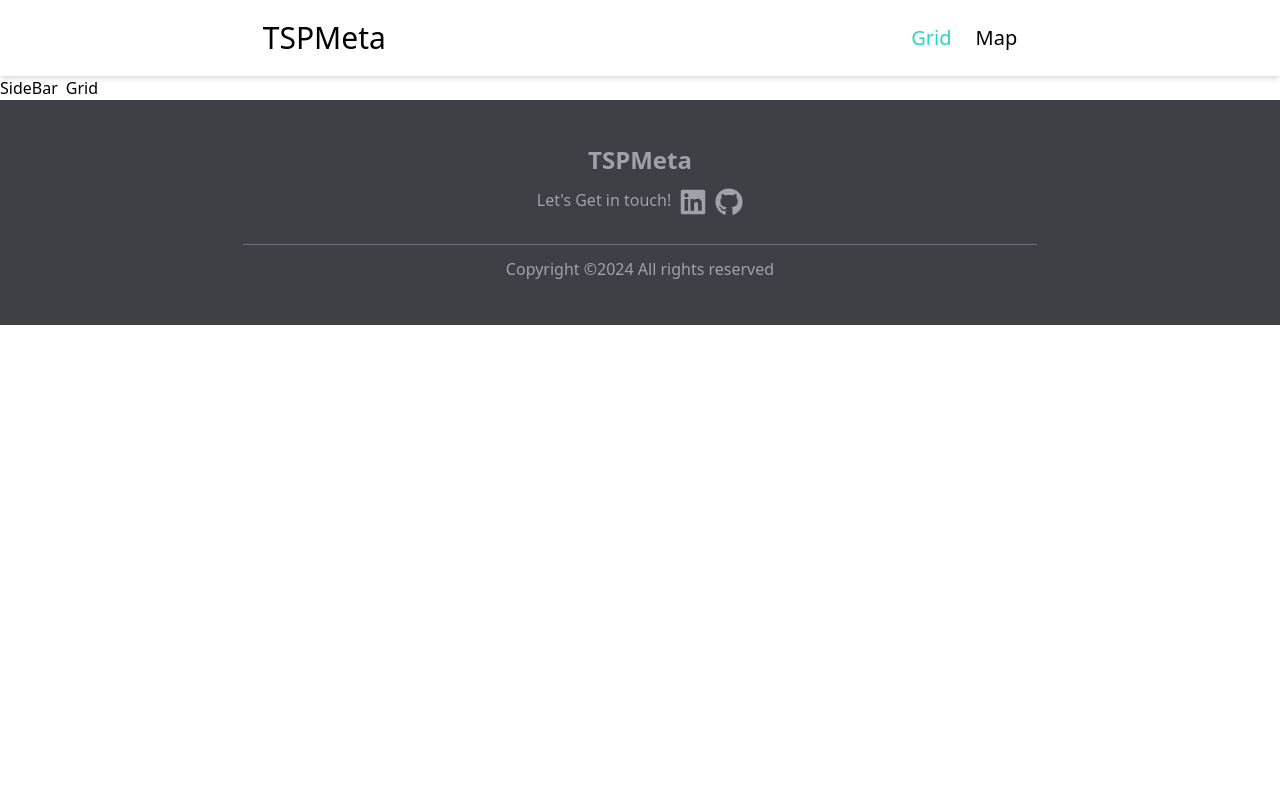
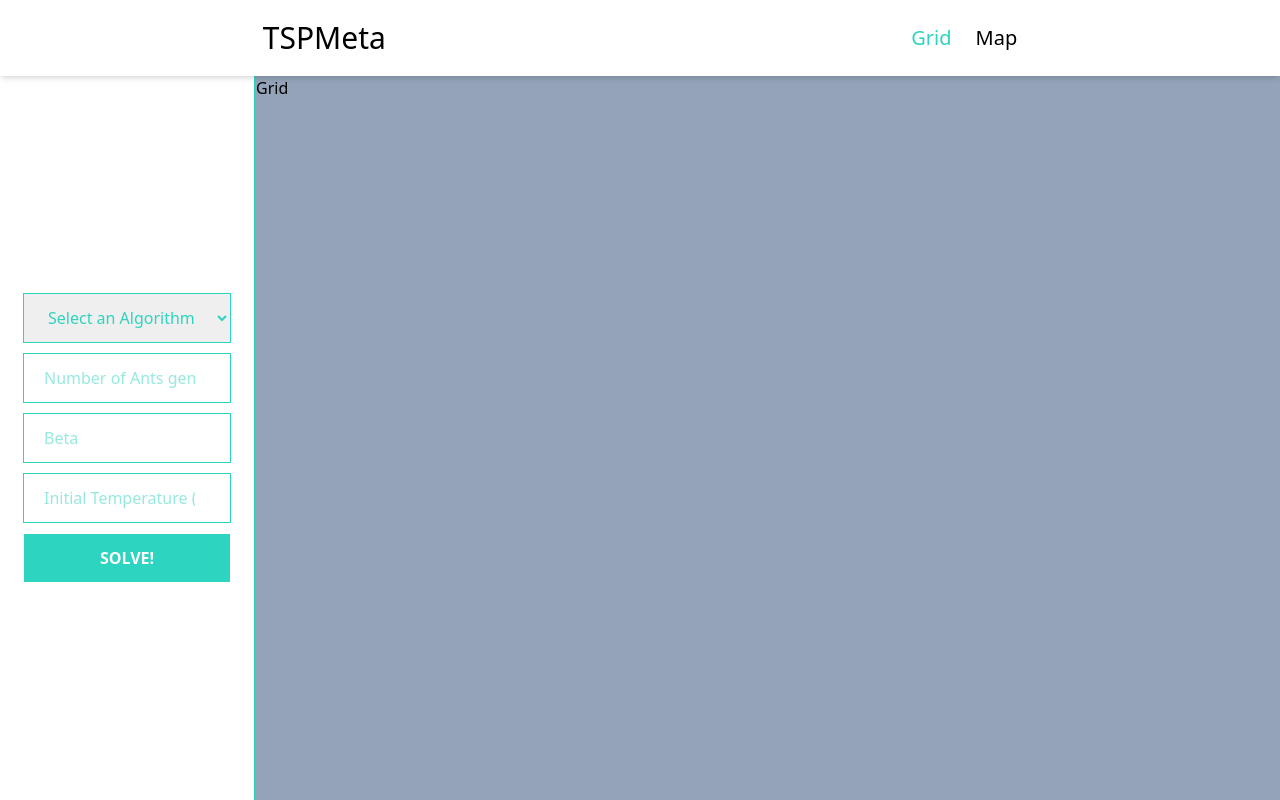
Before and after one commit to JooZef315/MetaTSP, a React (Vite) app: page /grid in a window 1280 px wide. Shown: the top 800 px of the page. Built offline with nearby package versions, Linux system fonts and the light colour scheme.

Commit message:
feat: finish sidebar design

```diff
--- a/package.json
+++ b/package.json
@@ -12,7 +12,7 @@
   "dependencies": {
     "react": "^18.3.1",
     "react-dom": "^18.3.1",
-    "react-icons": "^5.2.1",
+    "react-icons": "^5.3.0",
     "react-router-dom": "^6.26.0",
     "react-toastify": "^10.0.5",
     "zustand": "^4.5.4"
--- a/src/components/loading.tsx
+++ b/src/components/loading.tsx
@@ -1,7 +1,7 @@
 export default function Loading() {
   return (
     <div
-      className="h-screen w-screen m-auto py-8 flex flex-col gap-3 justify-center items-center bg-white bg-opacity-10 shadow-xl"
+      className="absolute h-[calc(100vh-76px)] w-screen m-auto py-8 flex flex-col gap-3 justify-center items-center bg-white bg-opacity-80 shadow-xl"
       role="status"
     >
       <span>
--- a/src/components/sideBar.tsx
+++ b/src/components/sideBar.tsx
@@ -1,3 +1,27 @@
+import { useState } from "react";
+import SideBarForm from "./sideBarForm";
+
 export default function SideBar() {
-  return <div>SideBar</div>;
+  const [isOpen, setIsOpen] = useState(false);
+
+  return (
+    <div className="h-[calc(100vh-76px)] flex flex-col items-center gap-2 border-r-2 border-teal-400 shadow-md">
+      <div
+        className="md:hidden flex flex-col gap-1 hover:cursor-pointer mt-3"
+        onClick={() => setIsOpen(!isOpen)}
+      >
+        <div className="h-1 w-7 bg-teal-400 rounded-md"></div>
+        <div className="h-1 w-7 bg-teal-400 rounded-md"></div>
+        <div className="h-1 w-7 bg-teal-400 rounded-md"></div>
+      </div>
+      <div className="hidden md:w-full md:block h-[calc(100vh-76px)]">
+        <SideBarForm />
+      </div>
+      {isOpen && (
+        <div className="md:hidden absolute w-[91.66%] h-[calc(100vh-76px)] z-50 left-[calc(8.33%)] top-[76px] flex flex-col justify-center items-center p-8 bg-white">
+          <SideBarForm />
+        </div>
+      )}
+    </div>
+  );
 }
--- /dev/null
+++ b/src/components/sideBarForm.tsx
@@ -0,0 +1,85 @@
+import { FormEvent, useState } from "react";
+import { TAlgorithms } from "../types";
+import Loading from "./loading";
+
+export default function SideBarForm() {
+  const [algorithm, setAlgorithm] = useState<TAlgorithms>();
+  const [generations, setGenerations] = useState<number>();
+  const [beta, setBeta] = useState<number>();
+  const [t0, setT0] = useState<number>();
+
+  const [loading, setLoading] = useState<boolean>(false);
+
+  const handleSubmit = (e: FormEvent<HTMLFormElement>) => {
+    e.preventDefault();
+    console.log(algorithm);
+    console.log(generations);
+    console.log(beta);
+    console.log(t0);
+    // setLoading(!loading);
+  };
+
+  return (
+    <>
+      {loading && <Loading />}
+      <form
+        onSubmit={handleSubmit}
+        className="w-full h-full flex flex-col justify-center items-center gap-3 py-4 px-6"
+      >
+        <select
+          className="w-full py-3 px-5 text-teal-400 ring-1 ring-teal-400 focus:ring-teal-400 focus:outline-none"
+          value={algorithm}
+          onChange={(e) => setAlgorithm(e.target.value as TAlgorithms)}
+        >
+          <option value="" disabled selected>
+            Select an Algorithm
+          </option>
+          <option value="Hill_Climbing">Hill Climbing</option>
+          <option value="Simulated_Annealing">Simulated Annealing</option>
+          <option value="Ant_Colony">Ant Colony</option>
+        </select>
+        <div className="w-full">
+          <input
+            className="w-full py-3 px-5 text-teal-400 ring-1 ring-teal-400 focus:ring-teal-400 focus:outline-none placeholder-teal-400  placeholder-opacity-50"
+            type="number"
+            name="generations"
+            id="generations"
+            placeholder="Number of Ants generations"
+            value={generations}
+            onChange={(e) => setGenerations(parseInt(e.target.value))}
+          />
+        </div>
+        <div className="w-full">
+          <input
+            className="w-full py-3 px-5 text-teal-400 ring-1 ring-teal-400 focus:ring-teal-400 focus:outline-none placeholder-teal-400 placeholder-opacity-50"
+            type="number"
+            name="beta"
+            id="beta"
+            placeholder="Beta"
+            value={beta}
+            onChange={(e) => setBeta(parseInt(e.target.value))}
+          />
+        </div>
+        <div className="w-full">
+          <input
+            className="w-full py-3 px-5 text-teal-400 ring-1 ring-teal-400 focus:ring-teal-400 focus:outline-none placeholder-teal-400 placeholder-opacity-50"
+            type="number"
+            name="T0"
+            id="T0"
+            placeholder="Initial Temperature (T0)"
+            value={t0}
+            onChange={(e) => setT0(parseInt(e.target.value))}
+          />
+        </div>
+        <div className="w-full">
+          <button
+            type="submit"
+            className="w-full py-3 px-5 bg-teal-400 text-white hover:bg-teal-500 font-semibold"
+          >
+            SOLVE!
+          </button>
+        </div>
+      </form>
+    </>
+  );
+}
--- a/src/components/tspLayout.tsx
+++ b/src/components/tspLayout.tsx
@@ -3,9 +3,13 @@ import SideBar from "./sideBar";
 
 export default function TSPLayout() {
   return (
-    <main className="flex gap-2">
-      <SideBar />
-      <Outlet />
+    <main className="flex">
+      <div className="basis-1/12 md:basis-1/5">
+        <SideBar />
+      </div>
+      <div className="basis-11/12 md:basis-4/5 bg-slate-400">
+        <Outlet />
+      </div>
     </main>
   );
 }
--- a/src/types.ts
+++ b/src/types.ts
@@ -1 +1,7 @@
 export type TCoords = [number, number][];
+
+export enum TAlgorithms {
+  Hill_Climbing = "Hill_Climbing",
+  Simulated_Annealing = "Simulated_Annealing",
+  Ant_Colony = "Ant_Colony",
+}
```
Also changed, not shown: assets/121.jpg (deleted), 1 other file (tests, documents, lock files or other folders).
